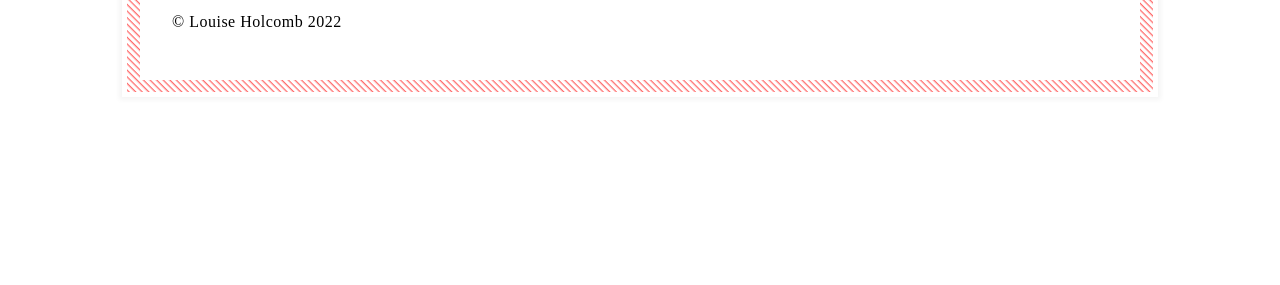
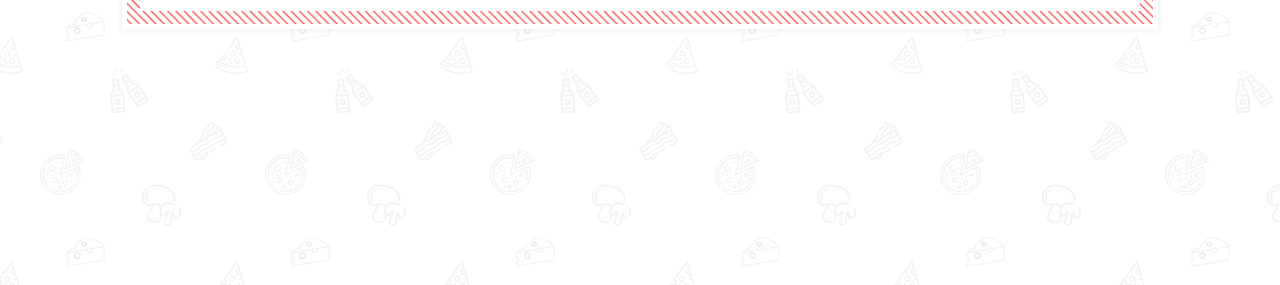
Before and after one commit to holjeffcomb/louise-website, a Gatsby site in the folder gatsby/: page / in a window 1280 px wide. Shown: the part 515-800 px from the top of the page. Built offline with nearby package versions, Linux system fonts and the light colour scheme; Gatsby itself is replaced by a stand-in of ours.

Commit message:
fix global styles

```diff
--- a/gatsby/src/styles/GlobalStyles.js
+++ b/gatsby/src/styles/GlobalStyles.js
@@ -1,45 +1,86 @@
-import { createGlobalStyle } from 'styled-components';
-import font from '../assets/fonts/BeginningYoga.ttf';
+import { createGlobalStyle } from "styled-components";
+import bg from "../assets/images/bg.svg";
+import stripes from "../assets/images/stripes.svg";
 
-const Typography = createGlobalStyle`
-  @font-face {
-    font-family: BeginningYoga;
-    src: url(${font});
+const GlobalStyles = createGlobalStyle`
+  :root {
+    --red: #FF4949;
+    --black: #2E2E2E;
+    --yellow: #ffc600;
+    --white: #fff;
+    --grey: #efefef;
   }
   html {
-    font-family: BeginningYoga, -apple-system, BlinkMacSystemFont, 'Segoe UI', Roboto, Oxygen, Ubuntu, Cantarell, 'Open Sans', 'Helvetica Neue', sans-serif;
-    color: var(--black);
-  }
-  p, li {
-    font-family: Europa;
-    letter-spacing: 0.5px;
-    font-size: 1rem;
-  }
-  h1,h2,h3,h4,h5,h6 {
-    font-weight: normal;
-    margin: 0;
-  }
-  a {
-    color: var(--black);
-    text-decoration-color: var(--red);
-    /* Chrome renders this weird with this font, so we turn it off */
-    text-decoration-skip-ink: none;
-  }
-  mark, .mark {
-    background: var(--yellow);
-    padding: 0 2px 2px 2px;
-    margin: 0;
-    display: inline;
-    line-height: 1;
+    background-image: url(${bg});
+    background-size: 450px;
+    background-attachment: fixed;
+    font-size: 10px;
   }
 
-  .center {
-    text-align: center;
+  body {
+    font-size: 2rem;
+  }
+
+  fieldset {
+    border-color: rgba(0,0,0,0.1);
+    border-width: 1px;
+  }
+
+  button {
+    background: var(--red);
+    color: white;
+    border: 0;
+    padding: 0.6rem 1rem;
+    border-radius: 2px;
+    cursor: pointer;
+    --cast: 2px;
+    box-shadow: var(--cast) var(--cast) 0 var(--grey);
+    text-shadow: 0.5px 0.5px 0 rgba(0,0,0,0.2);
+    transition: all 0.2s;
+    &:hover {
+      --cast: 4px;
+    }
+  }
+
+  .gatsby-image-wrapper img[src*=base64\\,] {
+    image-rendering: -moz-crisp-edges;
+    image-rendering: pixelated;
+  }
+
+  /* Scrollbar Styles */
+  body::-webkit-scrollbar {
+    width: 12px;
+  }
+  html {
+    scrollbar-width: thin;
+    scrollbar-color: var(--red) var(--white);
+  }
+  body::-webkit-scrollbar-track {
+    background: var(--white);
+  }
+  body::-webkit-scrollbar-thumb {
+    background-color: var(--red) ;
+    border-radius: 6px;
+    border: 3px solid var(--white);
+  }
+
+  hr {
+    border: 0;
+    height: 8px;
+    background-image: url(${stripes});
+    background-size: 1500px;
+  }
+
+  img {
+    max-width: 100%;
   }
 
   .tilt {
     transform: rotate(-2deg);
+    position: relative;
+    display: inline-block;
   }
+
 `;
 
-export default Typography;
+export default GlobalStyles;
```
